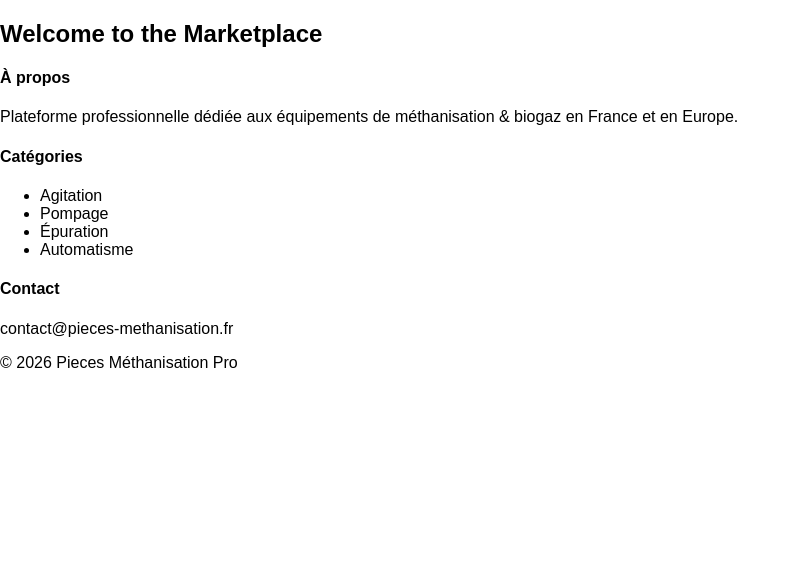
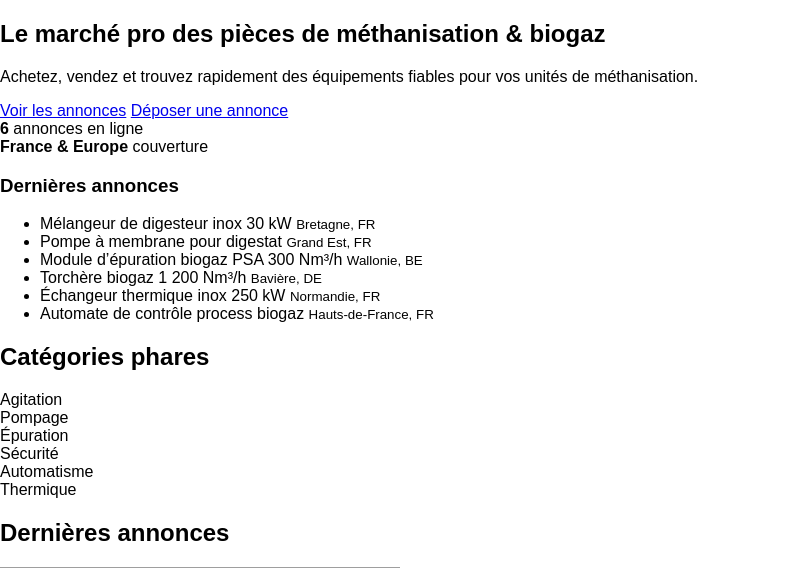
Before and after one commit to jeanlura92-alt/pieces-methanisation, a FastAPI app: page / in a window 1280 px wide. Shown: the part 87-655 px from the top of the page, without its empty margins (0-800 px from the left). Before the commit the page ends 455 px from the top, so only its background shows below. Run offline with FastAPI, Linux system fonts and the light colour scheme; grey boxes are pictures that could not be loaded.

Commit message:
Apply pro front-end templates and styles

```diff
--- a/app/templates/index.html
+++ b/app/templates/index.html
@@ -1,7 +1,73 @@
 {% extends "base.html" %}
+{% block content %}
+<section class="hero">
+  <div class="container hero-grid">
+    <div>
+      <h1>Le marché pro des pièces de méthanisation & biogaz</h1>
+      <p>
+        Achetez, vendez et trouvez rapidement des équipements
+        fiables pour vos unités de méthanisation.
+      </p>
+      <div class="hero-actions">
+        <a class="btn-primary" href="/annonces">Voir les annonces</a>
+        <a class="btn-secondary" href="/deposer">Déposer une annonce</a>
+      </div>
+      <div class="hero-stats">
+        <div><strong>{{ count }}</strong> annonces en ligne</div>
+        <div><strong>France & Europe</strong> couverture</div>
+      </div>
+    </div>
+    <div class="hero-card">
+      <h3>Dernières annonces</h3>
+      <ul>
+        {% for item in featured %}
+        <li>
+          <span>{{ item.title }}</span>
+          <small>{{ item.location }}</small>
+        </li>
+        {% endfor %}
+      </ul>
+    </div>
+  </div>
+</section>
 
-{% block title %}Home{% endblock %}
+<section class="container section">
+  <h2>Catégories phares</h2>
+  <div class="categories">
+    <div class="category">Agitation</div>
+    <div class="category">Pompage</div>
+    <div class="category">Épuration</div>
+    <div class="category">Sécurité</div>
+    <div class="category">Automatisme</div>
+    <div class="category">Thermique</div>
+  </div>
+</section>
 
-{% block content %}
-    <h2>Welcome to the Marketplace</h2>
+<section class="container section">
+  <h2>Dernières annonces</h2>
+  <div class="cards">
+    {% for item in featured %}
+    <article class="card">
+      <img src="{{ item.image }}" alt="{{ item.title }}" />
+      <div class="card-body">
+        <h3>{{ item.title }}</h3>
+        <p>{{ item.summary }}</p>
+        <div class="meta">
+          <span>{{ item.location }}</span>
+          <span class="price">{{ item.price }}</span>
+        </div>
+        <a class="link" href="/annonces/{{ item.id }}">Voir l’annonce</a>
+      </div>
+    </article>
+    {% endfor %}
+  </div>
+</section>
+
+<section class="cta-banner">
+  <div class="container">
+    <h2>Vous avez du matériel à vendre ?</h2>
+    <p>Publiez une annonce en quelques minutes.</p>
+    <a class="btn-primary" href="/deposer">Déposer une annonce</a>
+  </div>
+</section>
 {% endblock %}
```
